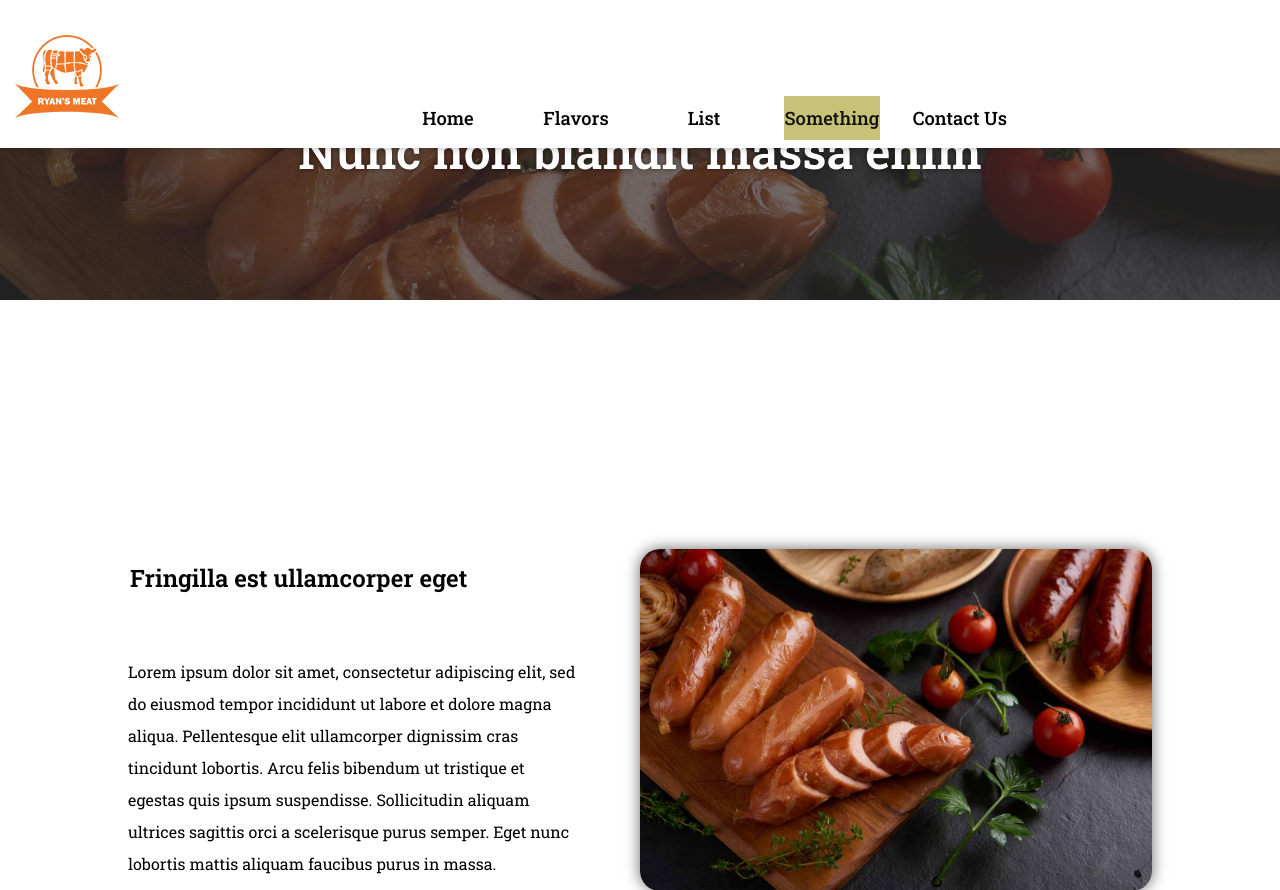
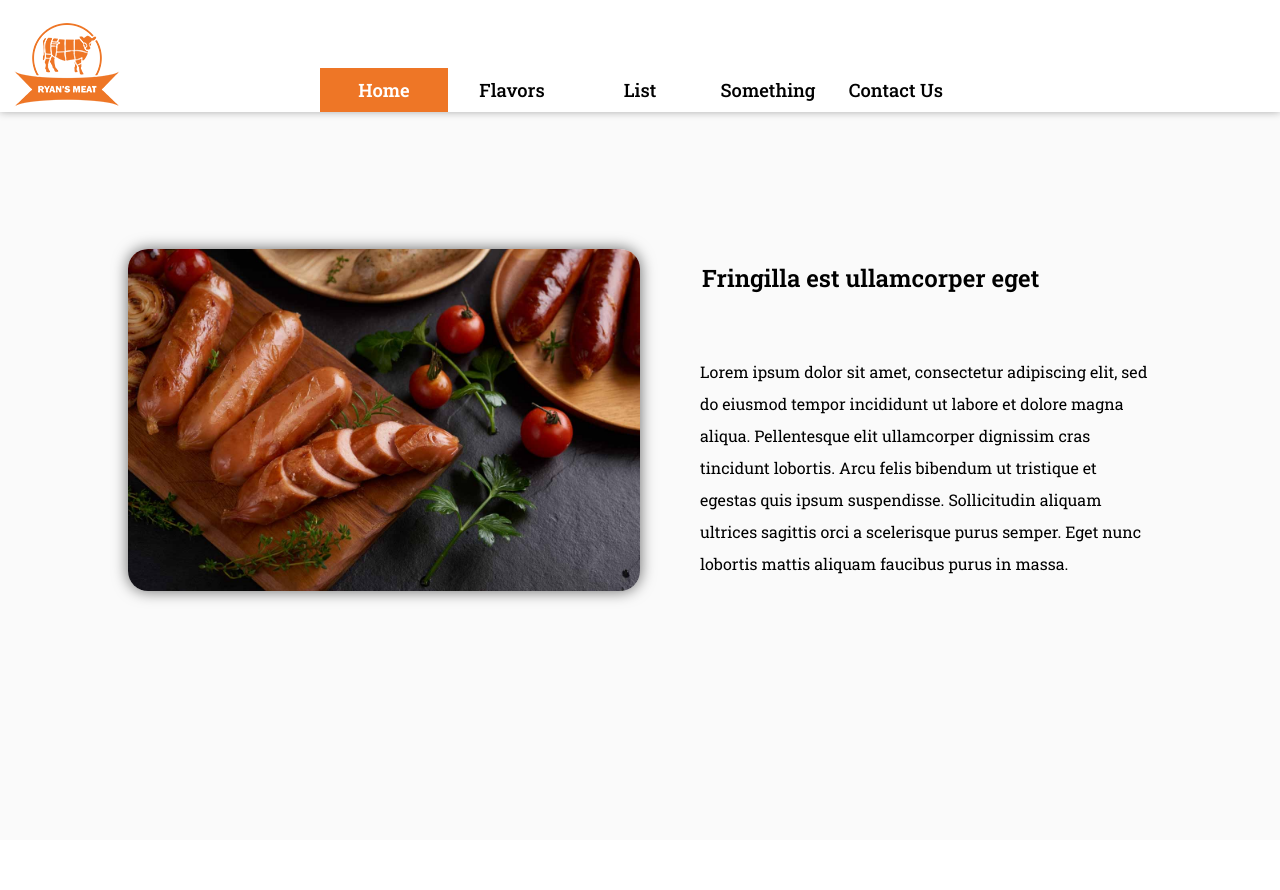
Before and after one commit to michaelhefner/ryansmeat-vanilla, a PHP site: page / in a window 1280 px wide. Shown: the top 890 px of the page. Run offline with PHP 8.4, Linux system fonts and the light colour scheme.

Commit message:
nav styling

```diff
--- a/css/medium.css
+++ b/css/medium.css
@@ -13,13 +13,19 @@
   }
 
   header nav ul li {
-    max-width: 7.5vw;
+    /* max-width: 7.5vw; */
   }
 
   header nav ul li a {
     width: 7.5vw;
   }
 
+  header nav ul li a:active,
+  header nav ul li a:hover,
+  header nav ul li .active {
+    background:  #ee7626;
+
+  }
   #education article {
     width: 100%;
     display: flex;
--- a/css/style.css
+++ b/css/style.css
@@ -46,12 +46,12 @@ p {
 
 header {
     position: fixed;
-    padding: .75rem 0 0.5rem 0;
-    /* background: rgba(255,255,255, .9); */
+    padding: .75rem 0 0 0;
+    min-height: 100px;
     display: flex;
     flex-direction: column;
     width: 100%;
-    justify-content: center;
+    justify-content: flex-end;
     box-shadow: 0 0 8px #11111155;
     transition: all 1s ease-in-out;
     z-index: 100;
@@ -85,11 +85,15 @@ header nav {
     margin-right: auto;
     display: none;
 }
+nav a {
+    transition: all 400ms ease-in-out;
+}
 
 nav a:hover,
-nav a:active {
-    background-color: #fff;
-    color: #333;
+nav a:active,
+.active {
+    background: linear-gradient(90deg, transparent 10%, #ee7626bb 50%, transparent 90%);
+    color: #fff;
     font-weight: bolder;
 }
 
@@ -120,10 +124,6 @@ a {
     text-decoration: none;
 }
 
-.active {
-    background-color: #9b910a8c;
-    color: #121212;
-}
 
 .mobile {
     display: block;
@@ -312,6 +312,12 @@ a {
 .show {
     display: flex;
 }
+
+.logo {
+    position: absolute;
+    left: 0;
+    top: 0;
+}
 /***************************************************************
 FORM
 ***************************************************************/
@@ -383,8 +389,8 @@ button:hover {
     position: absolute;
     display: flex;
     flex-direction: column;
-    top: 15px;
-    right: 15px;
+    top: 25px;
+    right: 25px;
 }
 
 .svg-middle-expand-x {
--- a/index.html
+++ b/index.html
@@ -32,11 +32,11 @@
         />
         <source
           media="(max-width:768px)"
-          width="64"
+          width="96"
 
-          srcset="./img/ryansmeat_logo_64px.png"
+          srcset="./img/ryansmeat_logo_96px.png"
         />
-        <img alt="ryans meat logo" height="64px" width="64px" src="./img/ryansmeat_logo_32px.png"/>
+        <img alt="ryans meat logo" height="64px" width="64px" src="./img/ryansmeat_logo_64px.png"/>
       </picture>
       <article>
         <img class="desktop logo" height="128px" width="128px"  alt="ryans meat logo" src="./img/ryansmeat_logo_128px.png"/>
@@ -84,45 +84,48 @@
     </header>
 
     <main>
-      <div id="jumbo">
+      <!-- <div id="jumbo">
         <div>
-          <h2>Nunc non blandit massa enim</h2>
+          <h2>Ryan's Meat</h2>
         </div>
         <picture>
           <source
             media="(min-width:1024px)"
             width="1280px"
+            alt="fresh ingredients "
+            height="600px"
 
-            srcset="
-              img/sausages-ingredients-cooking-grilled-sausage-with-addition-herbs-spices.jpg
-            "
+            srcset="./img/grilling_1.jpg"
           />
           <source
             media="(min-width:768px)"
-            width="1280px"
+            width="768px"
+            height="500px"
 
-            srcset="
-              img/sausages-ingredients-cooking-grilled-sausage-with-addition-herbs-spices-2.jpg
-            "
+            alt="fresh ingredients "
+
+            srcset="./img/grilling_1.jpg"
           />
           <source
             media="(min-width:512px)"
-            width="1280px"
+            width="512px"
+            height="400px"
 
-            srcset="
-              img/sausages-ingredients-cooking-grilled-sausage-with-addition-herbs-spices-3.jpg
-            "
+            alt="fresh ingredients "
+
+            srcset="./img/grilling_1.jpg"
           />
           <img
-            src="img/sausages-ingredients-cooking-grilled-sausage-with-addition-herbs-spices.jpg"
+            src="./img/grilling_1.jpg"
             alt="fresh ingredients "
-            width="1280px"
+            width="512px"
+            height="400px"
           />
         </picture>
-        <!-- <img
+        <img
           src="./img/top-view-female-cook-cutting-fresh-green-salad-gray-surface-2.jpg"
-        /> -->
-      </div>
+        />
+      </div> -->
       <section id="hero">
         <div>
           <h2>Fringilla est ullamcorper eget</h2>
@@ -188,7 +191,7 @@
         />
       </section>
       <section id="contact">
-        <form action="contact_request" method="post">
+        <!-- <form action="contact_request" method="post">
           <h1>Contact Request Form</h1>
 
           <label>
@@ -219,7 +222,7 @@
             ></textarea>
           </label>
           <button type="submit">Send Request</button>
-        </form>
+        </form> -->
       </section>
     </main>
     <footer id="footer">
--- a/js/app.js
+++ b/js/app.js
@@ -61,8 +61,8 @@
          for (let i = 0; i < sections.length; ++i) {
              const start =
                  (sections[i].scrollHeight * (i + 1) -
-                     sections[i].scrollHeight) + 200;
-             const end = sections[i].scrollHeight * (i + 1) + 300;
+                     sections[i].scrollHeight) - 300;
+             const end = sections[i].scrollHeight * (i + 1);
              if (currentY > start && currentY < end) {
                  const li = document.getElementsByTagName("li")[i];
                  setSectionActive(
```
